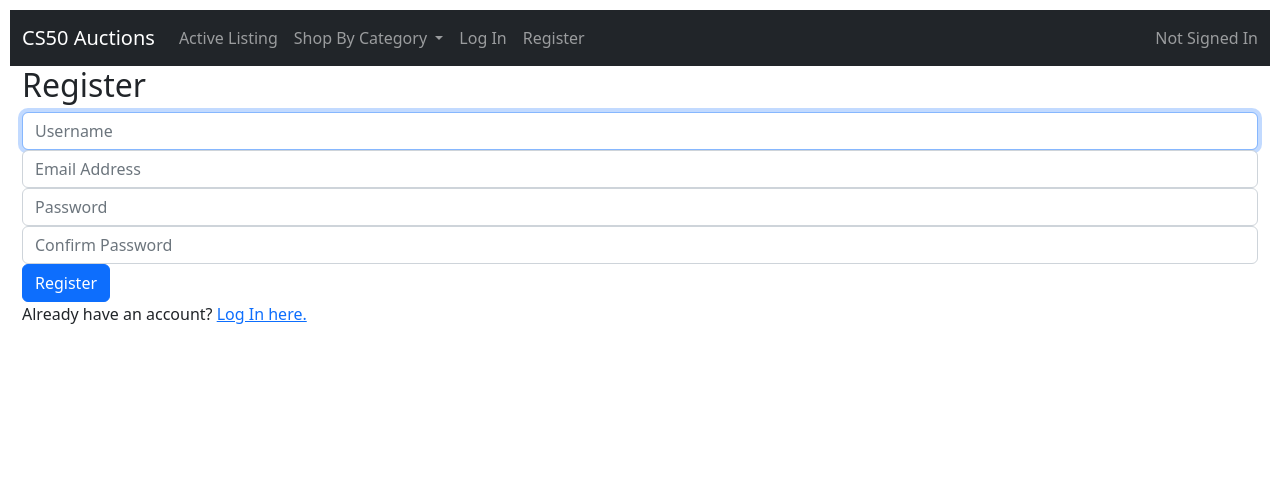
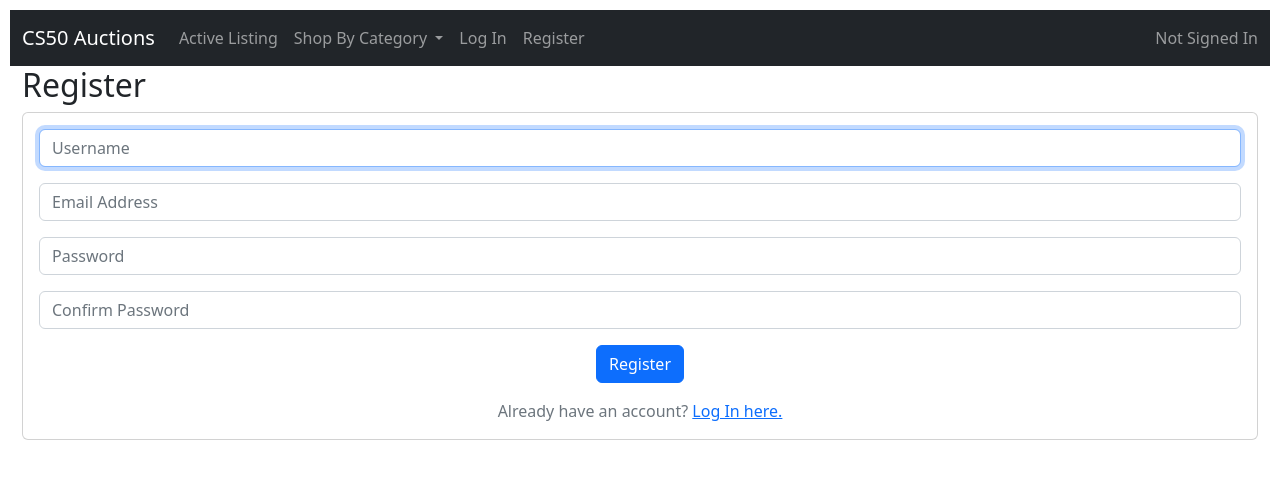
Before and after one commit to coolusername244/bid-for-it, a Django app: page /register in a window 1280 px wide. Shown: the top 479 px of the page. Run offline with Django 3.2, Linux system fonts and the light colour scheme.

Commit message:
styled register page

```diff
--- a/auctions/templates/auctions/register.html
+++ b/auctions/templates/auctions/register.html
@@ -8,23 +8,25 @@
         <div>{{ message }}</div>
     {% endif %}
 
-    <form action="{% url 'register' %}" method="post">
+    <div class="card text-center">
+        <div class="card-body">
+            <form class="auth-form" action="{% url 'register' %}" method="post">
                 {% csrf_token %}
-        <div class="form-group">
+                <div class="form-group mb-3">
                     <input class="form-control" autofocus type="text" name="username" placeholder="Username">
                 </div>
-        <div class="form-group">
+                <div class="form-group mb-3">
                     <input class="form-control" type="email" name="email" placeholder="Email Address">
                 </div>
-        <div class="form-group">
+                <div class="form-group mb-3">
                     <input class="form-control" type="password" name="password" placeholder="Password">
                 </div>
-        <div class="form-group">
+                <div class="form-group mb-3">
                     <input class="form-control" type="password" name="confirmation" placeholder="Confirm Password">
                 </div>
-        <input class="btn btn-primary" type="submit" value="Register">
+                <input class="btn btn-primary mb-3" type="submit" value="Register">
             </form>
-
-    Already have an account? <a href="{% url 'login' %}">Log In here.</a>
-
+            <span class="text-muted">Already have an account? <a href="{% url 'login' %}">Log In here.</a></span>
+        </div>
+    </div>
 {% endblock %}
```
Lines whose indentation alone changed are shown as unchanged.
